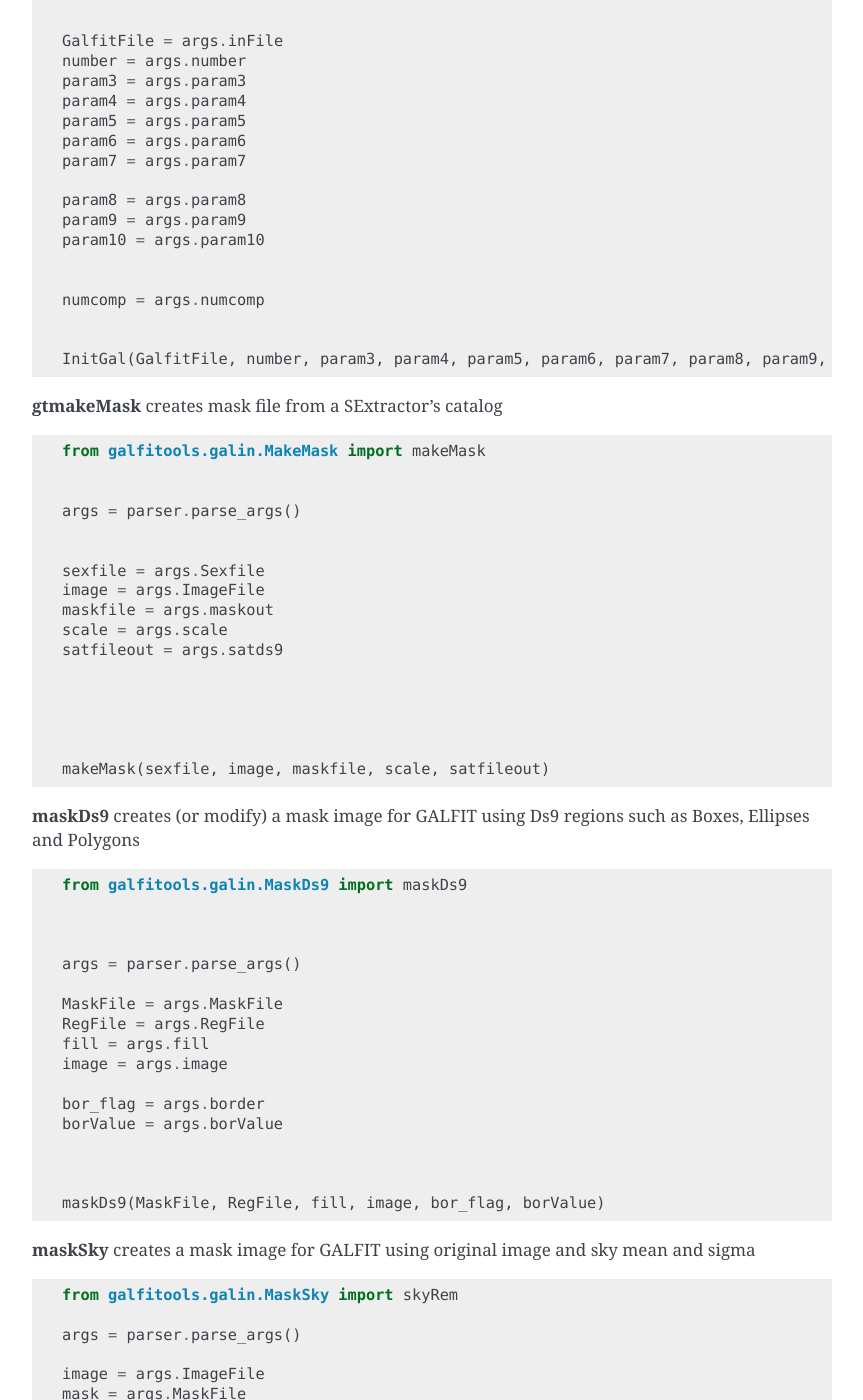
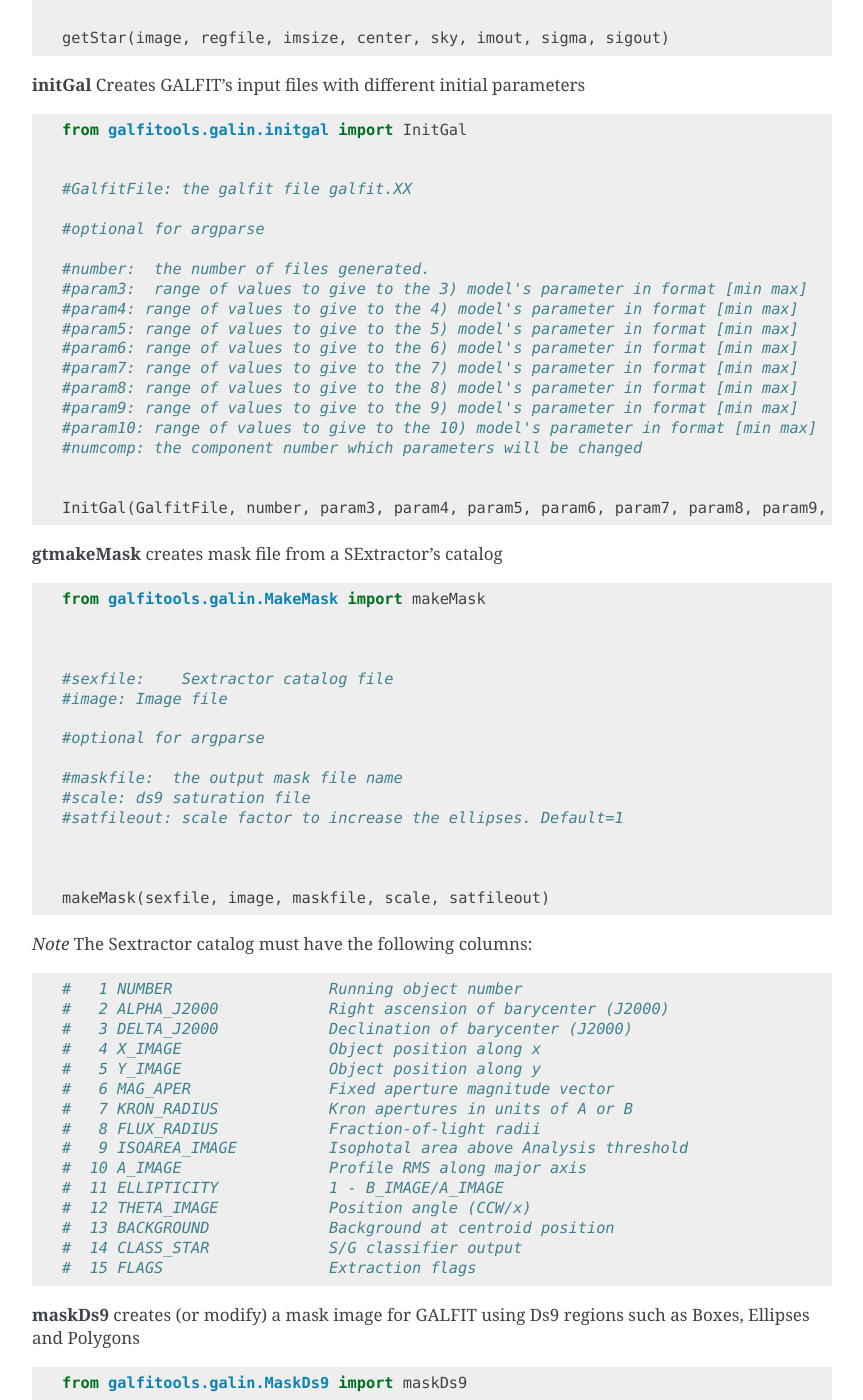
Before and after one commit to canorve/GALFITools, a Sphinx documentation site: the page built from docs/api.rst, in a window 1280 px wide and 1400 px high, scrolled down 1145 px. Shown: the whole window, without its empty margins (338-1201 px from the left). Built offline with Sphinx 7.4.7, drawn with Linux system fonts in a browser that asks for light colours; some of the changed text lies outside the part shown.

Commit message:
documentation updated  On branch master  Changes to be committed: 	modified:   ../README.rst 	modified:   api.rst 	modified:   howto.rst 	modified:   ../src/galfitools/shell/commands_galin.py

```diff
--- a/docs/api.rst
+++ b/docs/api.rst
@@ -21,6 +21,12 @@
 as it was done in
 `HowTo <docs/howto.rst>`__
 
+Some of the routines are optional arguments
+for argparse library and can be ignored. Those
+optional arguments can be empty
+variables (e.g. None or False values but check -h option when calling
+the shell command version)
+
 **GALFIT INPUT**
 ------------------
 Routines that aid the GALFIT's user to
@@ -35,18 +41,23 @@
 
     from galfitools.galin.getStar import getStar
 
-    args = parser.parse_args()
 
-    image = args.image
-    regfile = args.Ds9regFile
-    imsize = args.size
-    center = args.center
+    # image:             the image file to obtain the slice
+    #regfile:            the DS9 ellipse region file containing the star
+    #imsize:   the size of the new image in pixels
 
-    sky = args.sky
-    imout = args.out
 
-    sigma = args.sigma
-    sigout = args.sigout
+    #optional for argparse
+
+    #center: boolean flag that indicates to use the center given in
+    #        DS9 region file, otherwise it will find the x,y peaks within DS9 ellipse
+
+    #sky:   the value of  the sky background to be removed
+    #imout:   the image output name.
+
+    #sigma: the sigma image to obtain the slice if any
+    #sigout: the sigma image output name.
+
 
     getStar(image, regfile, imsize, center, sky, imout, sigma, sigout)
 
@@ -61,23 +72,21 @@
 
     from galfitools.galin.initgal import InitGal
 
-    args = parser.parse_args()
 
+    #GalfitFile: the galfit file galfit.XX
 
-    GalfitFile = args.inFile
-    number = args.number
-    param3 = args.param3
-    param4 = args.param4
-    param5 = args.param5
-    param6 = args.param6
-    param7 = args.param7
+    #optional for argparse
 
-    param8 = args.param8
-    param9 = args.param9
-    param10 = args.param10
-
-
-    numcomp = args.numcomp
+    #number:  the number of files generated.
+    #param3:  range of values to give to the 3) model's parameter in format [min max]
+    #param4: range of values to give to the 4) model's parameter in format [min max]
+    #param5: range of values to give to the 5) model's parameter in format [min max]
+    #param6: range of values to give to the 6) model's parameter in format [min max]
+    #param7: range of values to give to the 7) model's parameter in format [min max]
+    #param8: range of values to give to the 8) model's parameter in format [min max]
+    #param9: range of values to give to the 9) model's parameter in format [min max]
+    #param10: range of values to give to the 10) model's parameter in format [min max]
+    #numcomp: the component number which parameters will be changed
 
 
     InitGal(GalfitFile, number, param3, param4, param5, param6, param7, param8, param9, param10, numcomp)
@@ -94,20 +103,43 @@
     from galfitools.galin.MakeMask import makeMask
 
 
-    args = parser.parse_args()
 
+    #sexfile:    Sextractor catalog file
+    #image: Image file
 
-    sexfile = args.Sexfile
-    image = args.ImageFile
-    maskfile = args.maskout
-    scale = args.scale
-    satfileout = args.satds9
+    #optional for argparse
 
-
+    #maskfile:  the output mask file name
+    #scale: ds9 saturation file
+    #satfileout: scale factor to increase the ellipses. Default=1
 
 
 
     makeMask(sexfile, image, maskfile, scale, satfileout)
+
+
+*Note* The Sextractor catalog must have the following
+columns:
+
+::
+
+    #   1 NUMBER                 Running object number
+    #   2 ALPHA_J2000            Right ascension of barycenter (J2000)                      [deg]
+    #   3 DELTA_J2000            Declination of barycenter (J2000)                          [deg]
+    #   4 X_IMAGE                Object position along x                                    [pixel]
+    #   5 Y_IMAGE                Object position along y                                    [pixel]
+    #   6 MAG_APER               Fixed aperture magnitude vector                            [mag]
+    #   7 KRON_RADIUS            Kron apertures in units of A or B
+    #   8 FLUX_RADIUS            Fraction-of-light radii                                    [pixel]
+    #   9 ISOAREA_IMAGE          Isophotal area above Analysis threshold                    [pixel**2]
+    #  10 A_IMAGE                Profile RMS along major axis                               [pixel]
+    #  11 ELLIPTICITY            1 - B_IMAGE/A_IMAGE
+    #  12 THETA_IMAGE            Position angle (CCW/x)                                     [deg]
+    #  13 BACKGROUND             Background at centroid position                            [count]
+    #  14 CLASS_STAR             S/G classifier output
+    #  15 FLAGS                  Extraction flags
+
+
 
 
 **maskDs9**  creates (or modify) a mask image for GALFIT using Ds9 regions such as Boxes, Ellipses and Polygons
@@ -118,16 +150,16 @@
     from galfitools.galin.MaskDs9 import maskDs9
 
 
+    #MaskFile:              the Mask image file to modify or create
+    #RegFile:               the DS9 region file
 
-    args = parser.parse_args()
+    #optional arguments for argparse
 
-    MaskFile = args.MaskFile
-    RegFile = args.RegFile
-    fill = args.fill
-    image = args.image
+    # fill: the value in counts to fill into the Ds9 regions
+    #image: image to obtain the size
 
-    bor_flag = args.border
-    borValue = args.borValue
+    #bor_flag:    Mask the borders when their value of this regions is zero
+    #borValue:    value of the border if this region has values different from zero
 
 
 
@@ -142,16 +174,20 @@
 
     from galfitools.galin.MaskSky import skyRem
 
-    args = parser.parse_args()
 
-    image = args.ImageFile
-    mask = args.MaskFile
-    sky_mean = args.skymean
-    sky_sig = args.skysigma
-    nsig = args.numbersig
+    #image:        original data image
+    #mask:    Name of the new Mask file
 
-    bor_flag = args.border
-    borValue = args.borValue
+    #optional arguments from argparse
+
+    #sky_mean: mean of the sky background
+    #sky_sig:  background
+    #nsig:  number of times that the sigma of the sky will be multiplied to remove the
+    #        sky background
+
+
+    #bor_flag:  Mask the borders when their value is zero
+    #borValue: value of the border if it is different from zero
 
 
     skyRem(image, mask, sky_mean, sky_sig, nsig, borValue, bor_flag)
@@ -165,12 +201,16 @@
 
     from galfitools.galin.xy2fits import xy2fits
 
-    args = parser.parse_args()
 
 
-    ImageFile= args.ImageFile
-    AsciiFile= args.AsciiMask
-    Value = args.val
+    #ImageFile: The Image file
+    #AsciiFile: The ascii file with the x,y positions
+
+
+
+    #optional argument from argparse
+
+    #Value: the value in counts for the masked pixels
 
     xy2fits().MakeFits(ImageFile, AsciiFile, Value)
 
```
Also changed, not shown: README.rst (+17 -14 lines), docs/howto.rst (+27 -2 lines), 1 other file.
